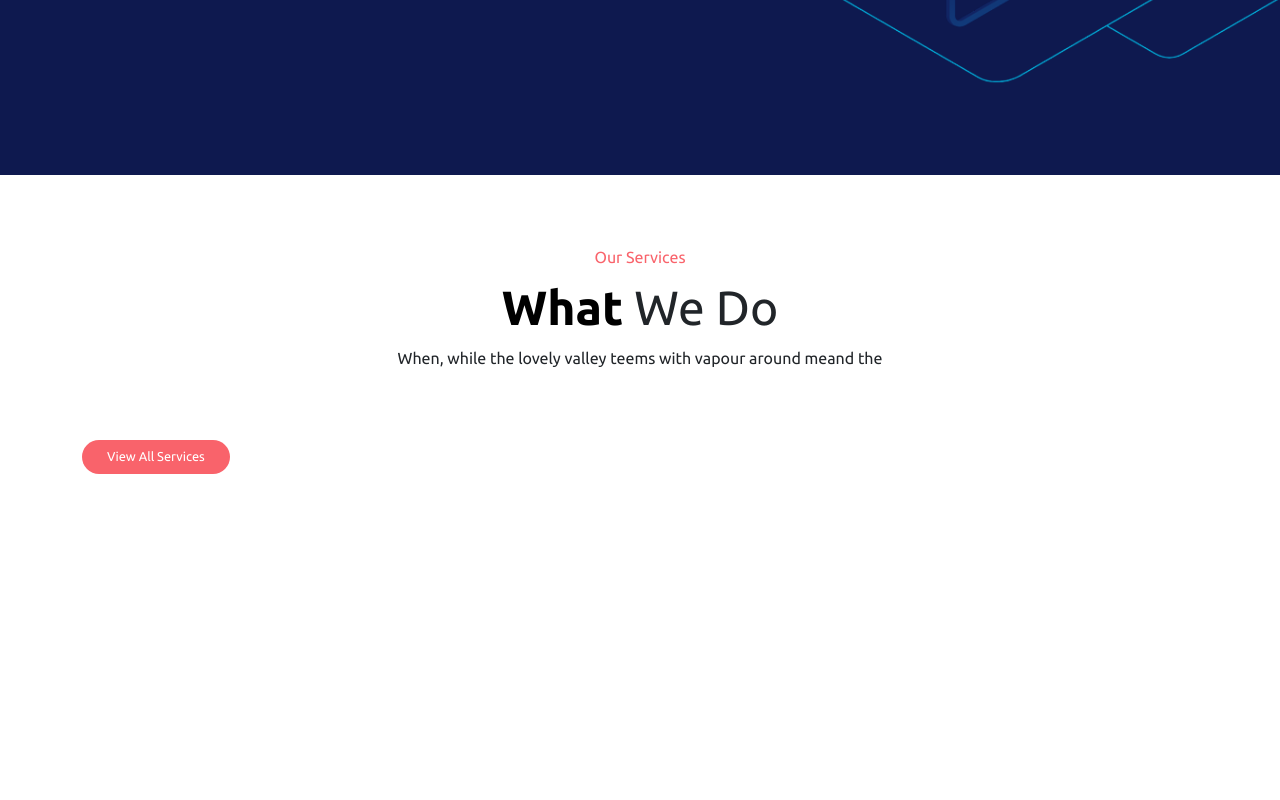
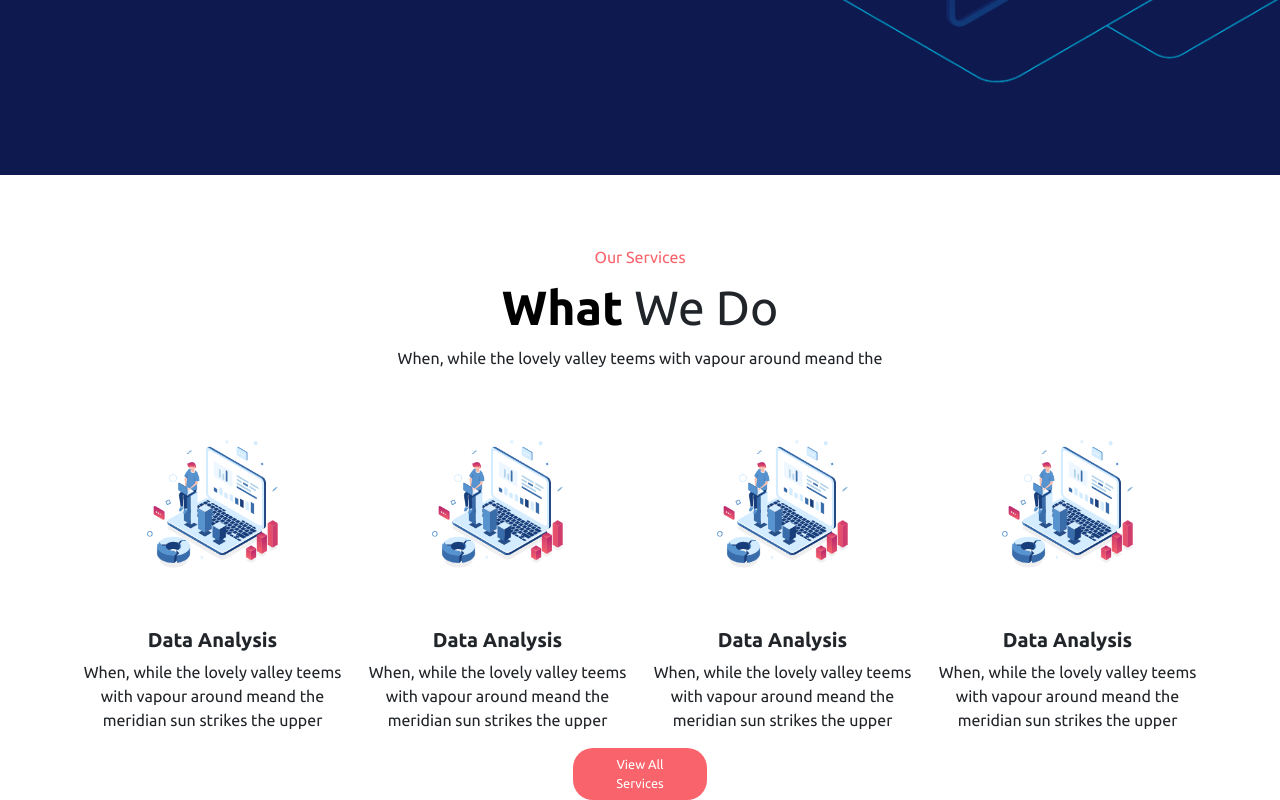
Before and after one commit to saff-it/proj-html-vuejs, a Vue app: page / in a window 1280 px wide. Shown: the part 679-1479 px from the top of the page. Before the commit the page ends 1153 px from the top, so only its background shows below. Built offline with nearby package versions, Linux system fonts and the light colour scheme.

Commit message:
Main - first section static columns set up

```diff
--- a/src/components/siteMain.vue
+++ b/src/components/siteMain.vue
@@ -11,8 +11,35 @@
                 <span>When, while the lovely valley teems with vapour around meand the</span>
             </div>
 
-            <div class="row">
-                <div class="col-3"></div>
+            <div class="row text-center">
+                <div class="col-3">
+
+                    <img class="w-50" src="../assets/img/Group-247.png" alt="Data Analysis">
+                    <h5>Data Analysis</h5>
+                    <p>When, while the lovely valley teems with vapour around meand the meridian sun strikes the upper</p>
+
+                </div>
+                <div class="col-3">
+
+                    <img class="w-50" src="../assets/img/Group-247.png" alt="Data Analysis">
+                    <h5>Data Analysis</h5>
+                    <p>When, while the lovely valley teems with vapour around meand the meridian sun strikes the upper</p>
+
+                </div>
+                <div class="col-3">
+
+                    <img class="w-50" src="../assets/img/Group-247.png" alt="Data Analysis">
+                    <h5>Data Analysis</h5>
+                    <p>When, while the lovely valley teems with vapour around meand the meridian sun strikes the upper</p>
+
+                </div>
+                <div class="col-3">
+
+                    <img class="w-50" src="../assets/img/Group-247.png" alt="Data Analysis">
+                    <h5>Data Analysis</h5>
+                    <p>When, while the lovely valley teems with vapour around meand the meridian sun strikes the upper</p>
+
+                </div>
             </div>
 
             <button>View All Services</button>
@@ -37,6 +64,11 @@ export default {
 @import "../styles/variables.scss";
 @import "../styles/mixins.scss";
 
+div.container{
+    display: flex;
+    flex-direction: column;
+    align-items: center;
+}
 
 .ms_upper-txt{
     text-align: center;
@@ -58,9 +90,15 @@ export default {
     }
 }
 
+.col-3 h5{
+    font-weight: 600;
+    margin-top: 60px
+}
+
+
 button {
     @include buttonLayout;
     background-color: $colorText9;
-    text-align: center;
+    width: 12%;
 }
 </style>
```
